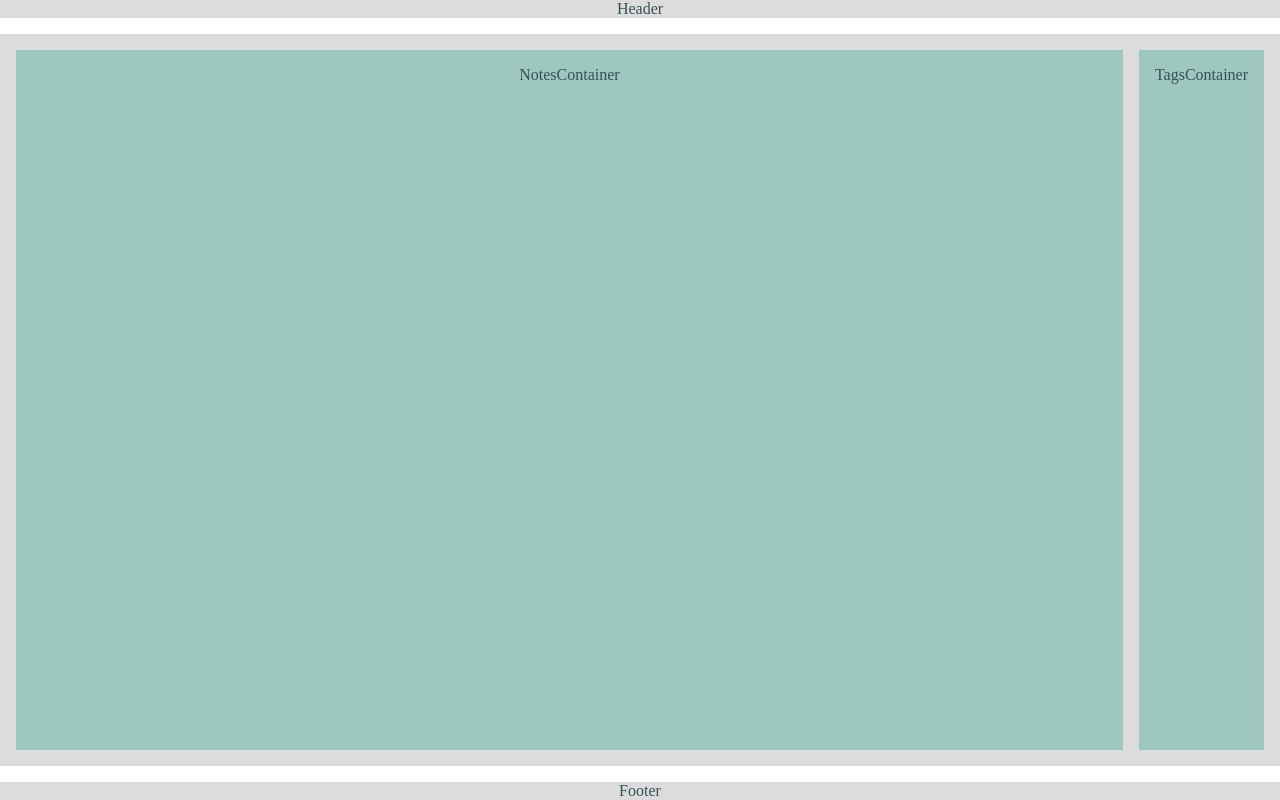
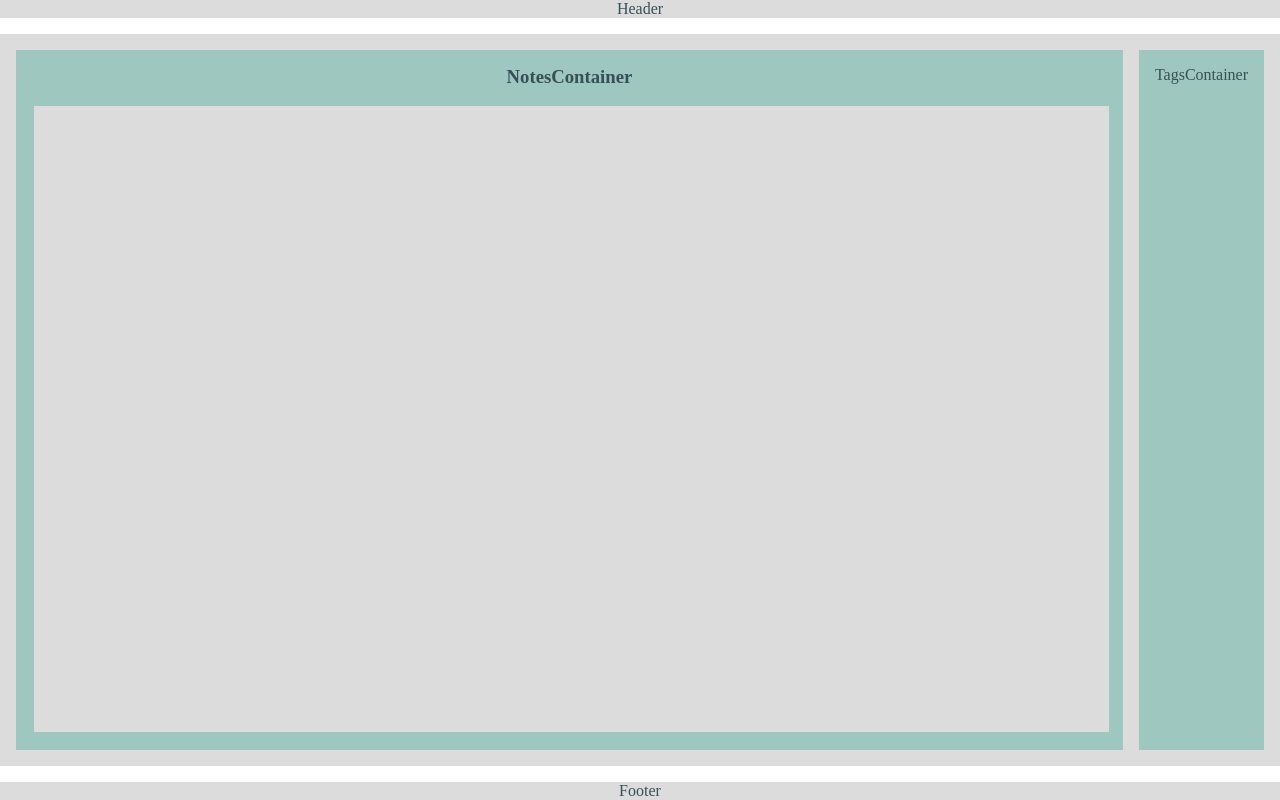
Before and after one commit to RimidalU/notes-text-editor_with-tags, a React (Vite) app: page / in a window 1280 px wide. Built offline with nearby package versions, Linux system fonts and the light colour scheme.

Commit message:
feat: add notes wrapper

```diff
--- a/src/components/NotesContainer/NotesContainer.tsx
+++ b/src/components/NotesContainer/NotesContainer.tsx
@@ -2,9 +2,10 @@ import React from 'react'
 
 const NotesContainer = () => {
   return (
-    <div className='notesContainer'>
-      NotesContainer
-    </div>
+    <section className='notesContainer'>
+      <h3 className="notesContainer_name">NotesContainer</h3>
+      <div className="notes_wrapper">  </div>
+    </section>
   )
 }
 
--- a/src/components/NotesContainer/_notesContainer.scss
+++ b/src/components/NotesContainer/_notesContainer.scss
@@ -1,8 +1,21 @@
 @import '../../sass/variables';
 
 .notesContainer {
+    display: flex;
+    flex-direction: column;
     width: 100%;
     margin: 1rem 0.5rem 1rem 1rem;
     padding: 1rem;
     background-color: $secondary-color;
 }
+
+.notes_wrapper {
+    height: 100%;
+    width: 100%;
+    margin: 0.1rem;
+    background-color: $background-color;
+}
+
+.notesContainer_name {
+    margin-bottom: 1rem;
+}
```
